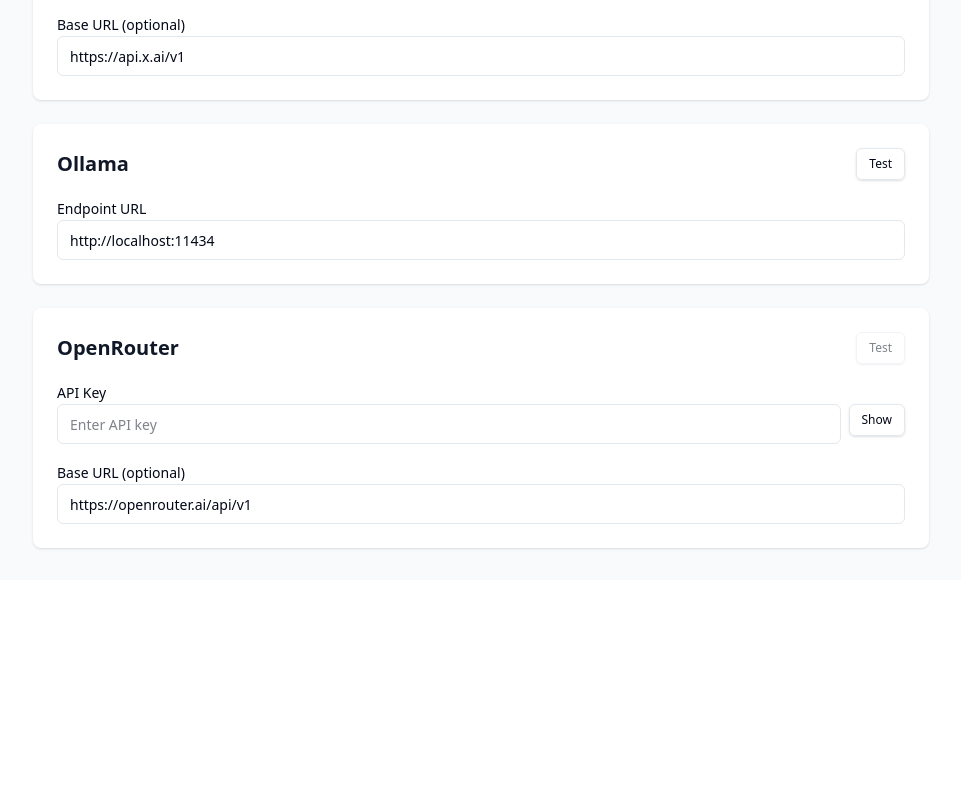
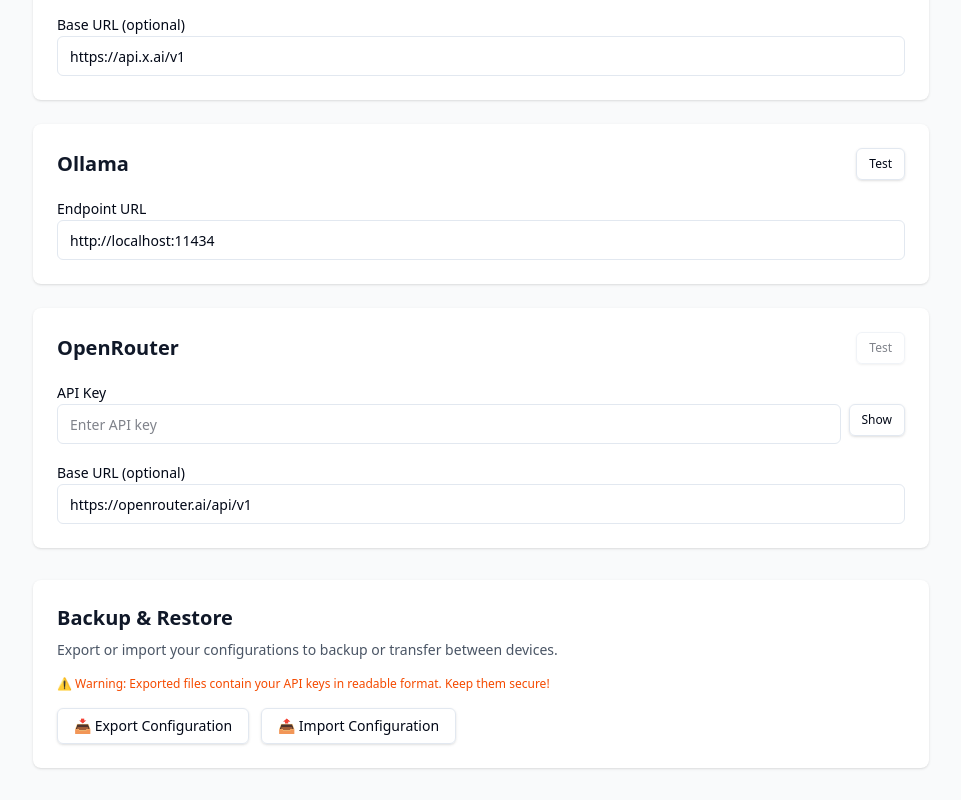
Before and after one commit to tanker327/modelpk, a React (Vite) app: page /config in a window 1280 px wide. Shown: the part 1084-1884 px from the top of the page, without its empty margins (159-1120 px from the left). Before the commit the page ends 1664 px from the top, so only its background shows below. Built offline with nearby package versions, Linux system fonts and the light colour scheme; what @zedux/react would draw is missing.

Commit message:
Add backup and restore functionality to ConfigPage, allowing users to export and import configurations with status messages and warnings about API key security.

```diff
--- /dev/null
+++ b/src/hooks/useConfigBackup.ts
@@ -0,0 +1,122 @@
+import { useState, useRef } from 'react'
+import { exportConfigs, importConfigs } from '@/services/storage/configStorage'
+import { providerConfigsActions } from '@/state/atoms/providerConfigsAtom'
+import type { ProviderConfig } from '@/schemas/providerConfigSchema'
+
+interface BackupMessage {
+  type: 'success' | 'error'
+  text: string
+}
+
+interface UseConfigBackupReturn {
+  isExporting: boolean
+  isImporting: boolean
+  exportMessage: BackupMessage | null
+  fileInputRef: React.RefObject<HTMLInputElement>
+  handleExport: () => Promise<void>
+  handleImport: (event: React.ChangeEvent<HTMLInputElement>) => Promise<void>
+  handleImportClick: () => void
+}
+
+/**
+ * Hook for handling configuration export/import (backup & restore)
+ */
+export function useConfigBackup(
+  setConfigs: (configs: ProviderConfig[]) => void
+): UseConfigBackupReturn {
+  const [exportMessage, setExportMessage] = useState<BackupMessage | null>(null)
+  const [isExporting, setIsExporting] = useState(false)
+  const [isImporting, setIsImporting] = useState(false)
+  const fileInputRef = useRef<HTMLInputElement>(null)
+
+  // Handle export
+  const handleExport = async () => {
+    setIsExporting(true)
+    setExportMessage(null)
+
+    try {
+      const jsonData = await exportConfigs()
+
+      // Create download link
+      const blob = new Blob([jsonData], { type: 'application/json' })
+      const url = URL.createObjectURL(blob)
+      const link = document.createElement('a')
+      link.href = url
+      link.download = `ai-racers-config-${new Date().toISOString().replace(/:/g, '-').split('.')[0]}.json`
+      document.body.appendChild(link)
+      link.click()
+      document.body.removeChild(link)
+      URL.revokeObjectURL(url)
+
+      setExportMessage({ type: 'success', text: 'Configuration exported successfully!' })
+      console.info('[useConfigBackup] Configuration exported')
+    } catch (error) {
+      console.error('[useConfigBackup] Export failed:', error)
+      setExportMessage({
+        type: 'error',
+        text: error instanceof Error ? error.message : 'Failed to export configuration',
+      })
+    } finally {
+      setIsExporting(false)
+    }
+  }
+
+  // Handle import
+  const handleImport = async (event: React.ChangeEvent<HTMLInputElement>) => {
+    const file = event.target.files?.[0]
+    if (!file) return
+
+    setIsImporting(true)
+    setExportMessage(null)
+
+    try {
+      const text = await file.text()
+      const result = await importConfigs(text)
+
+      if (result.errors.length > 0) {
+        setExportMessage({
+          type: 'error',
+          text: `Imported ${result.imported} providers with ${result.errors.length} errors: ${result.errors.join(', ')}`,
+        })
+      } else {
+        setExportMessage({
+          type: 'success',
+          text: `Successfully imported ${result.imported} provider configurations!`,
+        })
+      }
+
+      // Reload configs
+      await providerConfigsActions.init()
+      const loadedConfigs = providerConfigsActions.getConfigs()
+      setConfigs(loadedConfigs)
+
+      console.info('[useConfigBackup] Configuration imported:', result)
+    } catch (error) {
+      console.error('[useConfigBackup] Import failed:', error)
+      setExportMessage({
+        type: 'error',
+        text: error instanceof Error ? error.message : 'Failed to import configuration',
+      })
+    } finally {
+      setIsImporting(false)
+      // Reset file input
+      if (fileInputRef.current) {
+        fileInputRef.current.value = ''
+      }
+    }
+  }
+
+  const handleImportClick = () => {
+    fileInputRef.current?.click()
+  }
+
+  return {
+    isExporting,
+    isImporting,
+    exportMessage,
+    fileInputRef,
+    handleExport,
+    handleImport,
+    handleImportClick,
+  }
+}
--- a/src/pages/ConfigPage.tsx
+++ b/src/pages/ConfigPage.tsx
@@ -14,6 +14,7 @@
 import { testXAIConnection } from '@/services/providers/xaiProvider'
 import { testOllamaConnection } from '@/services/providers/ollamaProvider'
 import { testOpenRouterConnection } from '@/services/providers/openrouterProvider'
+import { useConfigBackup } from '@/hooks/useConfigBackup'
 
 interface TestResultsState {
   results: Record<ProviderId, TestResult>
@@ -35,6 +36,17 @@
     },
   })
   const [loading, setLoading] = useState(true)
+
+  // Use backup hook for export/import functionality
+  const {
+    isExporting,
+    isImporting,
+    exportMessage,
+    fileInputRef,
+    handleExport,
+    handleImport,
+    handleImportClick,
+  } = useConfigBackup(setConfigs)
 
   // Load saved configs on mount
   useEffect(() => {
@@ -85,6 +97,56 @@
               }}
             />
           ))}
+        </div>
+
+        {/* Backup & Restore Section */}
+        <div className="bg-white rounded-lg shadow p-6 mt-8">
+          <h2 className="text-xl font-semibold text-gray-900 mb-2">Backup & Restore</h2>
+          <p className="text-sm text-gray-600 mb-4">
+            Export or import your configurations to backup or transfer between devices.
+          </p>
+          <p className="text-xs text-orange-600 mb-4">
+            ⚠️ Warning: Exported files contain your API keys in readable format. Keep them secure!
+          </p>
+
+          {/* Hidden file input */}
+          <input
+            ref={fileInputRef}
+            type="file"
+            accept=".json"
+            onChange={handleImport}
+            className="hidden"
+          />
+
+          <div className="flex gap-3">
+            <Button
+              onClick={handleExport}
+              disabled={isExporting || isImporting}
+              variant="outline"
+            >
+              {isExporting ? 'Exporting...' : '📥 Export Configuration'}
+            </Button>
+            <Button
+              onClick={handleImportClick}
+              disabled={isExporting || isImporting}
+              variant="outline"
+            >
+              {isImporting ? 'Importing...' : '📤 Import Configuration'}
+            </Button>
+          </div>
+
+          {/* Status messages */}
+          {exportMessage && (
+            <div
+              className={`mt-4 p-3 rounded-md text-sm ${
+                exportMessage.type === 'success'
+                  ? 'bg-green-50 text-green-800 border border-green-200'
+                  : 'bg-red-50 text-red-800 border border-red-200'
+              }`}
+            >
+              {exportMessage.type === 'success' ? '✓' : '✗'} {exportMessage.text}
+            </div>
+          )}
         </div>
       </div>
     </div>
```
